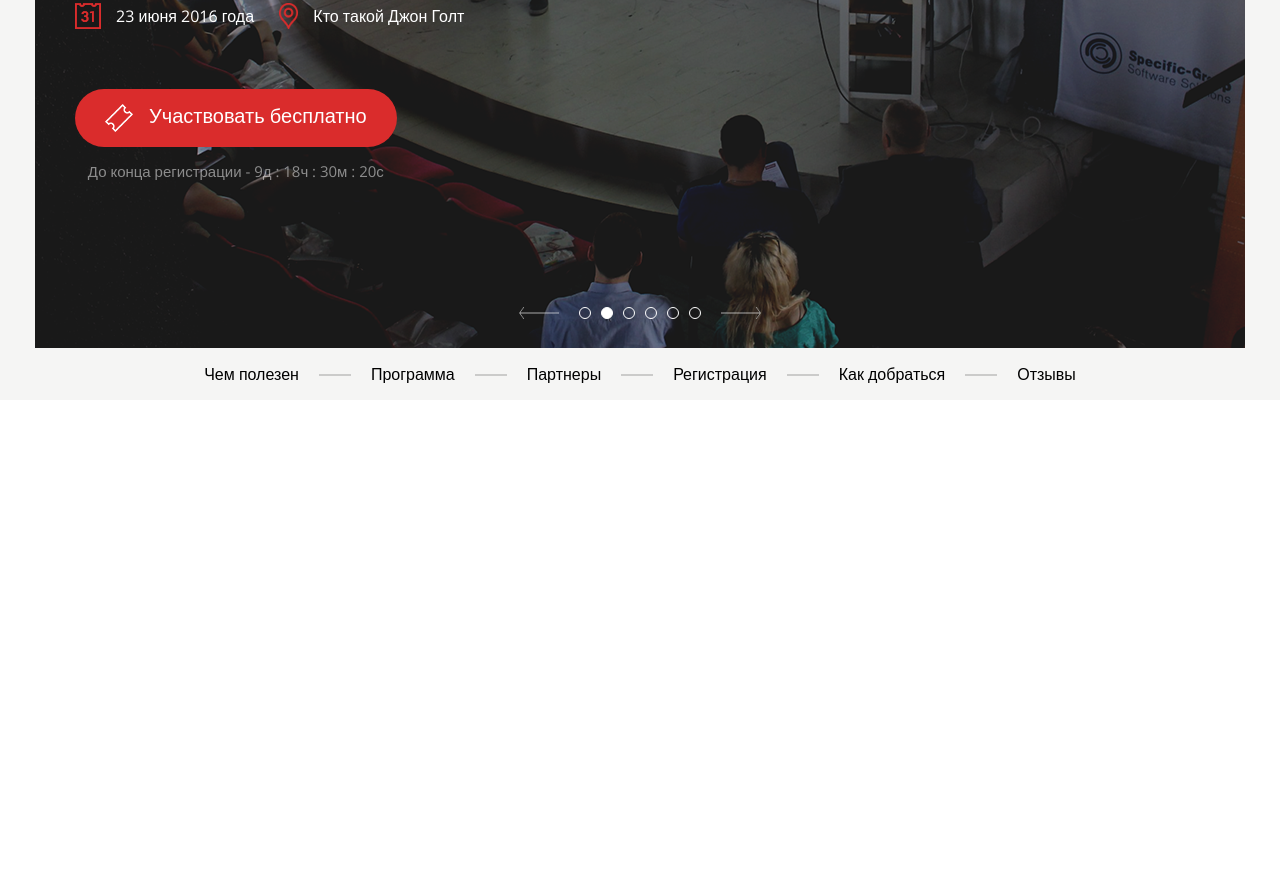
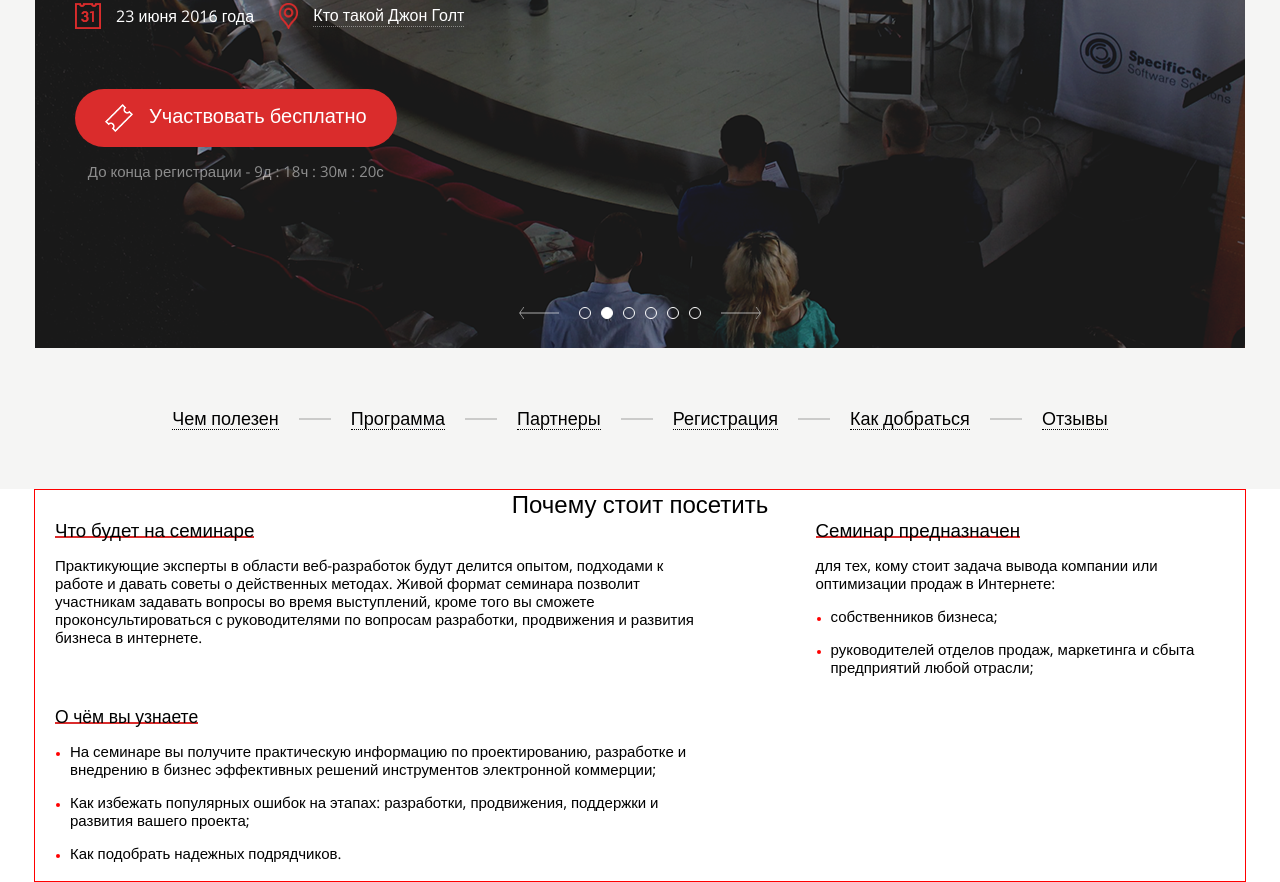
Before and after one commit to antosha-baboshin/97_test, a plain HTML site: page index.html in a window 1280 px wide. Shown: the part 411-1293 px from the top of the page. Before the commit the page ends 811 px from the top, so only its background shows below. Drawn offline with nearby package versions, Linux system fonts and the light colour scheme.

Commit message:
feat: update info section

```diff
--- a/index.html
+++ b/index.html
@@ -17,7 +17,7 @@
                     <img src="./assets/logo.png" alt="Nineseven's logo" width="22px" height="21px">
                 </div>
                 <div class="slider__contacts">
-                    <span class="slider__text">Все вопросы по телефону &nbsp—&nbsp <a href="tel:+375295713372">+375 (29) 571-33-72</a> &nbspили&nbsp <a href="mailto:info@nineseven.ru">info@nineseven.ru</a></span>
+                    <span class="slider__text">Все вопросы по телефону &nbsp—&nbsp <a href="tel:+375295713372">+375 (29) 571-33-72</a> &nbspили&nbsp <a href="mailto:info@nineseven.ru" class="slider__mail">info@nineseven.ru</a></span>
                 </div>
             </div>
             <div class="slider__item">
@@ -27,7 +27,7 @@
                     <img src="./assets/date-icon.png" alt="Date icon" width="26px" height="26px">
                     <span>23 июня 2016 года</span>
                     <img src="./assets/point-icon.png" alt="Point icon" widt="16px" height="26px">
-                    <div>Кто такой Джон Голт</div>
+                    <a href="https://maps.app.goo.gl/Tm7kfDKuFidMTbb17">Кто такой Джон Голт</a>
                 </div>
                 <div class="slider__button-block">
                     <div class="slider__button">
@@ -63,7 +63,38 @@
                 <li>Отзывы</li>
             </ul>
         </section>
-        <section class="layout__section_gray"></section>
+        <section class="layout__section_white" id="info">
+            <div class="wrapper">
+                <h2>Почему стоит посетить</h2>
+                <div class="info__content">
+                    <div class="info__item info__item_main">
+                        <h3>Что будет на семинаре</h3>
+                        <span>Практикующие эксперты в области веб-разработок будут делится опытом, подходами к работе и давать советы о действенных методах. Живой формат семинара позволит участникам задавать вопросы во время выступлений, кроме того вы сможете проконсультироваться с руководителями по вопросам разработки, продвижения и развития бизнеса в интернете.</span>
+                    </div>
+                    <div class="info__item info__item_sec">
+                        <h3>Семинар предназначен</h3>
+                        <ul>для тех, кому стоит задача вывода компании или оптимизации продаж в Интернете:
+                            <li>собственников бизнеса;</li>
+                            <li>руководителей отделов продаж, маркетинга и сбыта предприятий любой отрасли;</li>
+                        </ul>
+                    </div>
+                    <div class="info__item info__item_main">
+                        <ul>
+                            <h3>О чём вы узнаете</h3>
+                            <li>На семинаре вы получите практическую информацию по проектированию, разработке и внедрению в бизнес эффективных решений инструментов электронной коммерции;</li>
+                            <li>Как избежать популярных ошибок на этапах: разработки, продвижения, поддержки и развития вашего проекта;</li>
+                            <li>Как подобрать надежных подрядчиков.</li>
+                        </ul>
+                    </div>
+                </div>
+                <div class="info__bonuses">
+                    <img>
+                    <div class="info__bonuses-content">
+
+                    </div>
+                </div>
+            </div>
+        </section>
         <section></section>
         <section class="layout__section_gray"></section>
         <section></section>
--- a/styles.css
+++ b/styles.css
@@ -21,8 +21,13 @@ ul {
     padding-left: 0;
 }
 
-body, h1 {
+body{
     margin: 0;
+}
+
+h1, h2, h3 {
+    margin: 0;
+    font-weight: 400;
 }
 
 .layout {
@@ -66,6 +71,10 @@ body, h1 {
     margin-top: 30px;
 }
 
+.layout #slider .slider__mail {
+    border-bottom: 1px solid rgb(255, 255, 255, 0.4);
+}
+
 .layout #slider .slider__text, .slider__text a {
     font-size: 15px;
     font-weight: 300;
@@ -88,6 +97,10 @@ body, h1 {
     display: flex;
     align-items: center;
     width: max-content;
+}
+
+.layout #slider .slider__content a {
+    border-bottom: 1px dotted rgb(255, 255, 255, 0.4);
 }
 
 .layout #slider .slider__content img {
@@ -114,11 +127,17 @@ body, h1 {
     font-size: 20px;
     margin: 35px 0 15px 0;
 }
+
+.layout .slider__button:hover {
+    cursor: pointer;
+}
+
 .layout .slider__timer {
     display: flex;
     justify-content: center;
     color: rgba(255, 255, 255, 0.502);
     font-size: 15px;
+    font-weight: 300;
 }
 
 .layout .slider__pagination {
@@ -135,6 +154,10 @@ body, h1 {
     border-radius: 50%;
 }
 
+.layout .slider__pagination > div:hover, .layout .slider__pagination > img:hover {
+    cursor: pointer;
+}
+
 .layout .slider__dot_active {
     background-color: white;
 }
@@ -148,8 +171,23 @@ body, h1 {
 .layout .menu {
     display: flex;
     align-items: center;
+    flex-wrap: wrap;
+    justify-content: center;
     color: black;
     gap: 20px;
+    min-height: 100px;
+    margin: 20px 20px;
+}
+
+.layout .menu > li {
+    font-size: 18px;
+    border-bottom: 1px dotted black;
+    text-align: center;
+    font-weight: 400;
+}
+
+.layout .menu > li:hover {
+    cursor: pointer;
 }
 
 .layout .menu__line{
@@ -157,3 +195,78 @@ body, h1 {
     height: 0px;
     border: 0.5px solid #cbcbca;
   }
+
+  /* info */
+
+  .layout #info {
+    display: flex;
+    justify-content: center;
+    background-color: white;
+    width: 100%;
+    color: black;
+  }
+
+  .layout .wrapper {
+    display: flex;
+    flex-direction: column;
+    align-items: center;
+    max-width: 1210px;
+    border: 1px solid red;
+  }
+
+  .layout .info__item h3 {
+    position: relative;
+    width: max-content;
+    z-index: 0;
+  }
+  .layout .info__item h3::after {
+    content: '';
+    position: absolute;
+    bottom: 3px;
+    left: 0;
+    right: 0;
+    height: 2px;
+    background-color: var(--main-content-color);
+    z-index: -1;
+  }
+
+  .layout .info__content {
+    display: flex;
+    flex-wrap: wrap;
+    justify-content: space-between;
+    margin: 0 20px;
+    gap: 30px;
+  }
+
+  .layout .info__item {
+    display: flex;
+    flex-direction: column;
+    gap: 15px;
+  }
+
+  .layout .info__item ul {
+    display: flex;
+    flex-direction: column;
+    gap: 15px;
+    margin: 0;
+  }
+
+  .layout .info__item span, .layout .info__item ul {
+    font-size: 15px;
+  }
+
+  .layout .info__item_main {
+    flex-basis: 55%;
+  }
+  .layout .info__item_sec {
+    flex-basis: 35%;
+  }
+
+  .layout .info__item ul li {
+    list-style-type: disc;
+    margin-left: 15px;
+  }
+  .layout .info__item ul li::marker {
+    color: red;
+    font-size: 10px;
+  }
```
